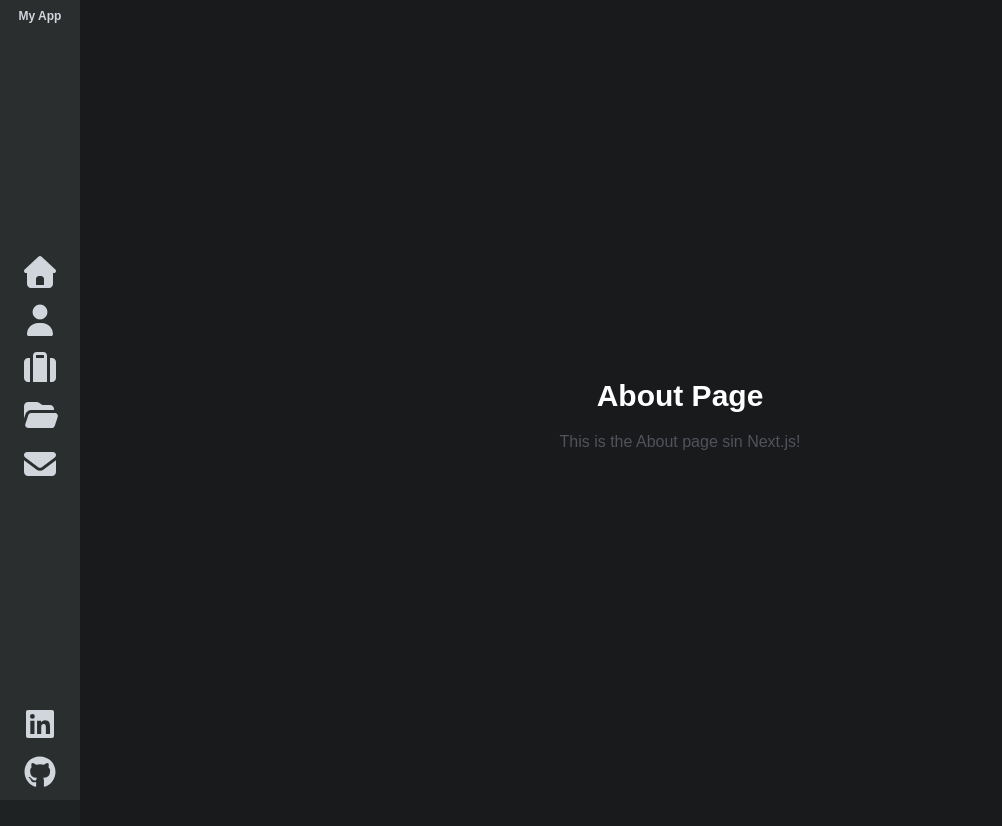
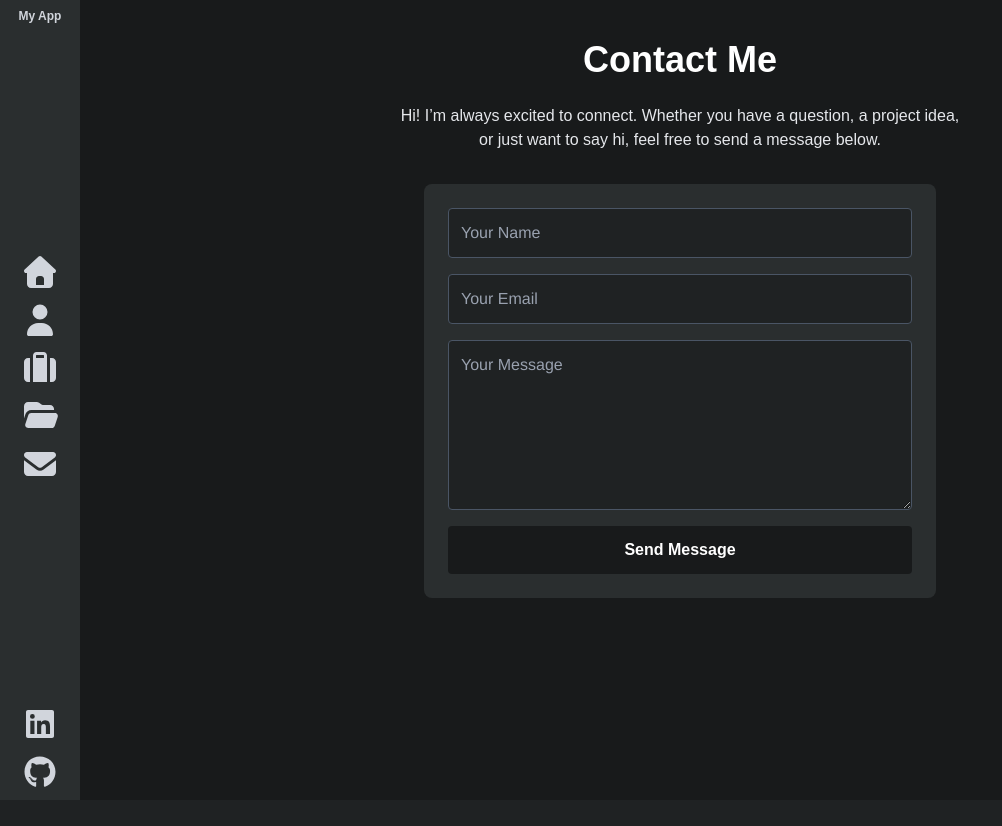
Before and after one commit to damianmore/personal-portfolio-website, a Next.js app in the folder portfolio-app/: page /contact in a window 1280 px wide. Shown: the top 826 px of the page, without its empty margins (0-1002 px from the left). After the commit the page ends 800 px from the top, so only its background shows below. Built offline with nearby package versions, Linux system fonts and the light colour scheme.

Commit message:
contact page

```diff
--- a/portfolio-app/app/contact/page.tsx
+++ b/portfolio-app/app/contact/page.tsx
@@ -1,10 +1,105 @@
+"use client";
+
+import React, { useState } from "react";
+
 export default function ContactPage() {
+  const [formData, setFormData] = useState({
+    name: "",
+    email: "",
+    message: "",
+  });
+
+  const [status, setStatus] = useState<null | "success" | "error">(null);
+
+  const handleChange = (e: React.ChangeEvent<HTMLInputElement | HTMLTextAreaElement>) => {
+    setFormData({ ...formData, [e.target.name]: e.target.value });
+  };
+
+  const handleSubmit = async (e: React.FormEvent) => {
+    e.preventDefault();
+    setStatus(null);
+
+    try {
+      const res = await fetch("/api/contact", {
+        method: "POST",
+        headers: { "Content-Type": "application/json" },
+        body: JSON.stringify(formData),
+      });
+
+      const data = await res.json();
+
+      if (data.success) {
+        setStatus("success");
+        setFormData({ name: "", email: "", message: "" });
+      } else {
+        setStatus("error");
+      }
+    } catch (err) {
+      console.error(err);
+      setStatus("error");
+    }
+  };
+
   return (
-    <main className="min-h-screen flex flex-col items-center justify-center">
-      <h1 className="text-3xl font-semibold">About Page</h1>
-      <p className="text-zinc-600 dark:text-zinc-400 mt-4">
-        This is the About page sin Next.js!
+    <div className="p-6 flex flex-col items-center">
+      {/* Title */}
+      <h1 className="text-4xl font-bold text-white mb-6">Contact Me</h1>
+
+      {/* Intro text */}
+      <p className="text-gray-200 mb-8 text-center max-w-xl">
+        Hi! I’m always excited to connect. Whether you have a question, a project idea, or just want to say hi, feel free to send a message below.
       </p>
-    </main>
-  )
-};
+
+      {/* Contact Form */}
+      <form
+        onSubmit={handleSubmit}
+        className="w-full max-w-lg flex flex-col gap-4 bg-[#2A2E2F] p-6 rounded-lg"
+      >
+        <input
+          type="text"
+          name="name"
+          value={formData.name}
+          onChange={handleChange}
+          placeholder="Your Name"
+          className="p-3 rounded bg-[#1F2223] text-white placeholder-gray-400 border border-gray-600 focus:outline-none focus:border-gray-400"
+          required
+        />
+
+        <input
+          type="email"
+          name="email"
+          value={formData.email}
+          onChange={handleChange}
+          placeholder="Your Email"
+          className="p-3 rounded bg-[#1F2223] text-white placeholder-gray-400 border border-gray-600 focus:outline-none focus:border-gray-400"
+          required
+        />
+
+        <textarea
+          name="message"
+          value={formData.message}
+          onChange={handleChange}
+          placeholder="Your Message"
+          rows={6}
+          className="p-3 rounded bg-[#1F2223] text-white placeholder-gray-400 border border-gray-600 focus:outline-none focus:border-gray-400"
+          required
+        />
+
+        <button
+          type="submit"
+          className="bg-[#181A1B] hover:bg-[#111213] text-white font-semibold py-3 rounded transition-colors"
+        >
+          Send Message
+        </button>
+
+        {/* Status message */}
+        {status === "success" && (
+          <p className="text-green-400 mt-2">Message sent successfully!</p>
+        )}
+        {status === "error" && (
+          <p className="text-red-400 mt-2">Failed to send message. Please try again.</p>
+        )}
+      </form>
+    </div>
+  );
+}
```
